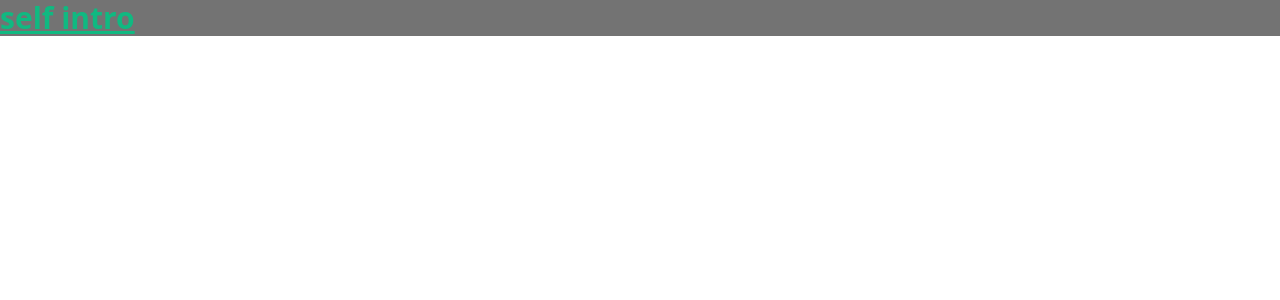
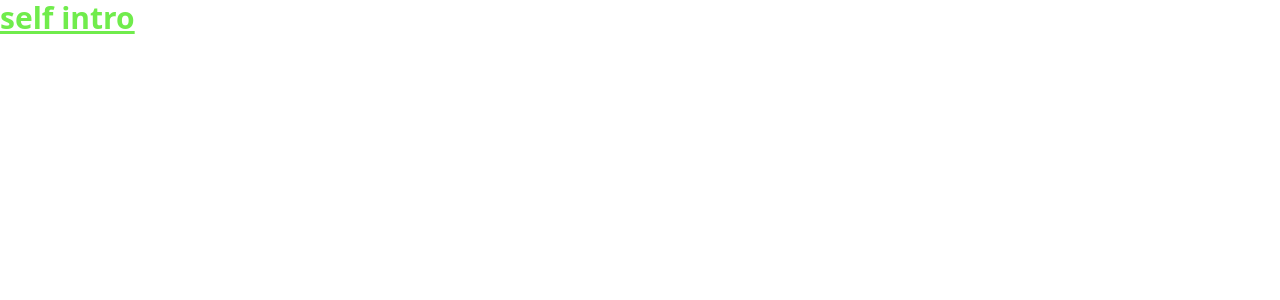
Before and after one commit to BOSEES/New_my_portfolio, a React (Create React App) app: page / in a window 1280 px wide. Shown: the top 300 px of the page. Built offline with nearby package versions, Linux system fonts and the light colour scheme; the HTML template or start-up script is replaced by a standard one.

Commit message:
fix: Add theme color

```diff
--- a/src/view/selfIntro.jsx
+++ b/src/view/selfIntro.jsx
@@ -1,6 +1,6 @@
 export const SelfIntro = () => {
     return (
-        <h1 className="text-3xl font-bold underline text-emerald-500 bg-neutral-500">
+        <h1 className="text-3xl font-bold underline text-make-light-green">
             self intro
         </h1>
     );
--- a/tailwind.config.js
+++ b/tailwind.config.js
@@ -4,7 +4,12 @@ module.exports = {
     "./src/**/*.{js,jsx,ts,tsx}",
   ],
   theme: {
-    extend: {},
+    extend: {
+      colors: {
+        "make-light-green": "#70EC4C",
+        "make-dark-green": "#58AC48"
+      }
+    },
   },
   plugins: [],
 }
```
